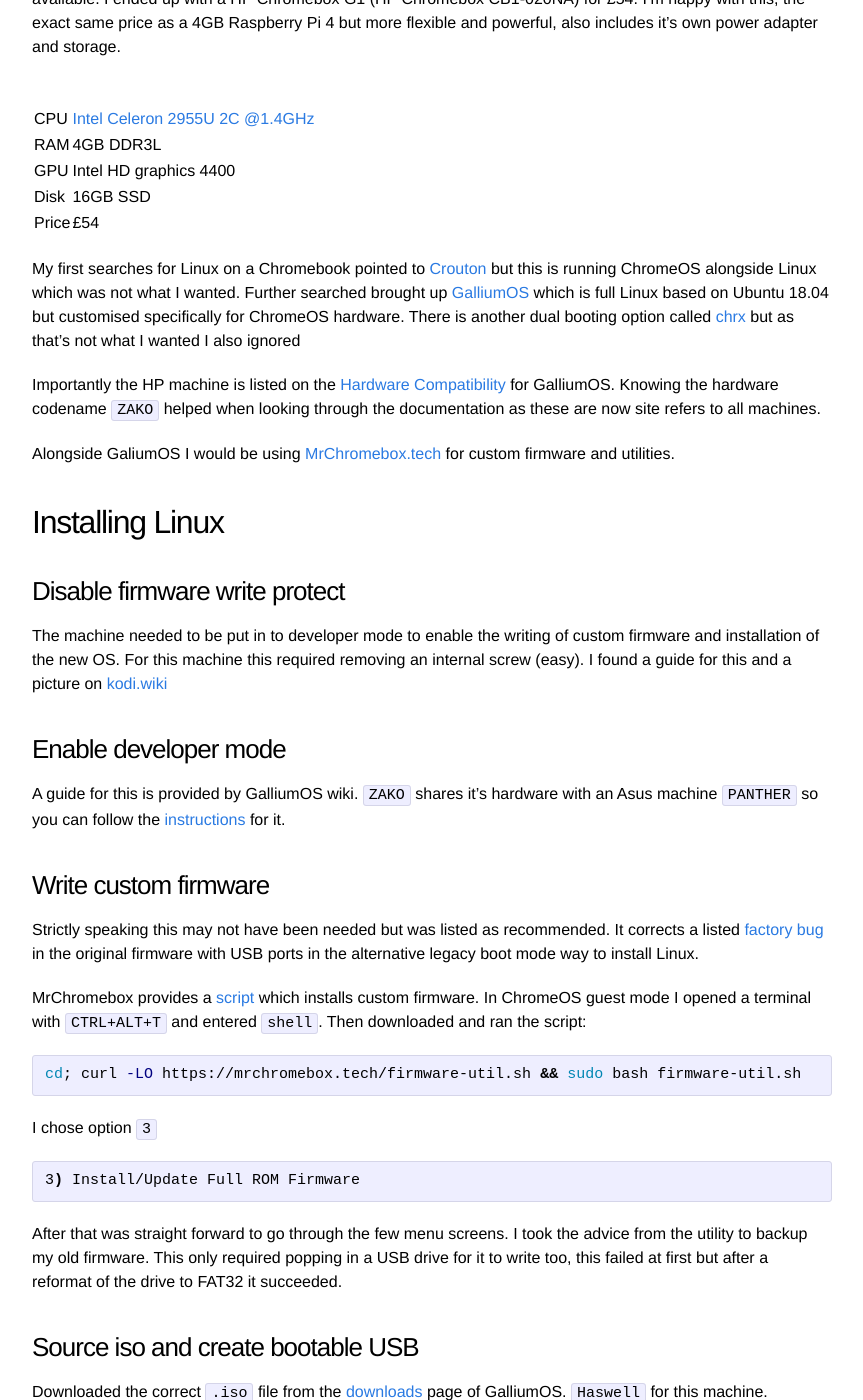
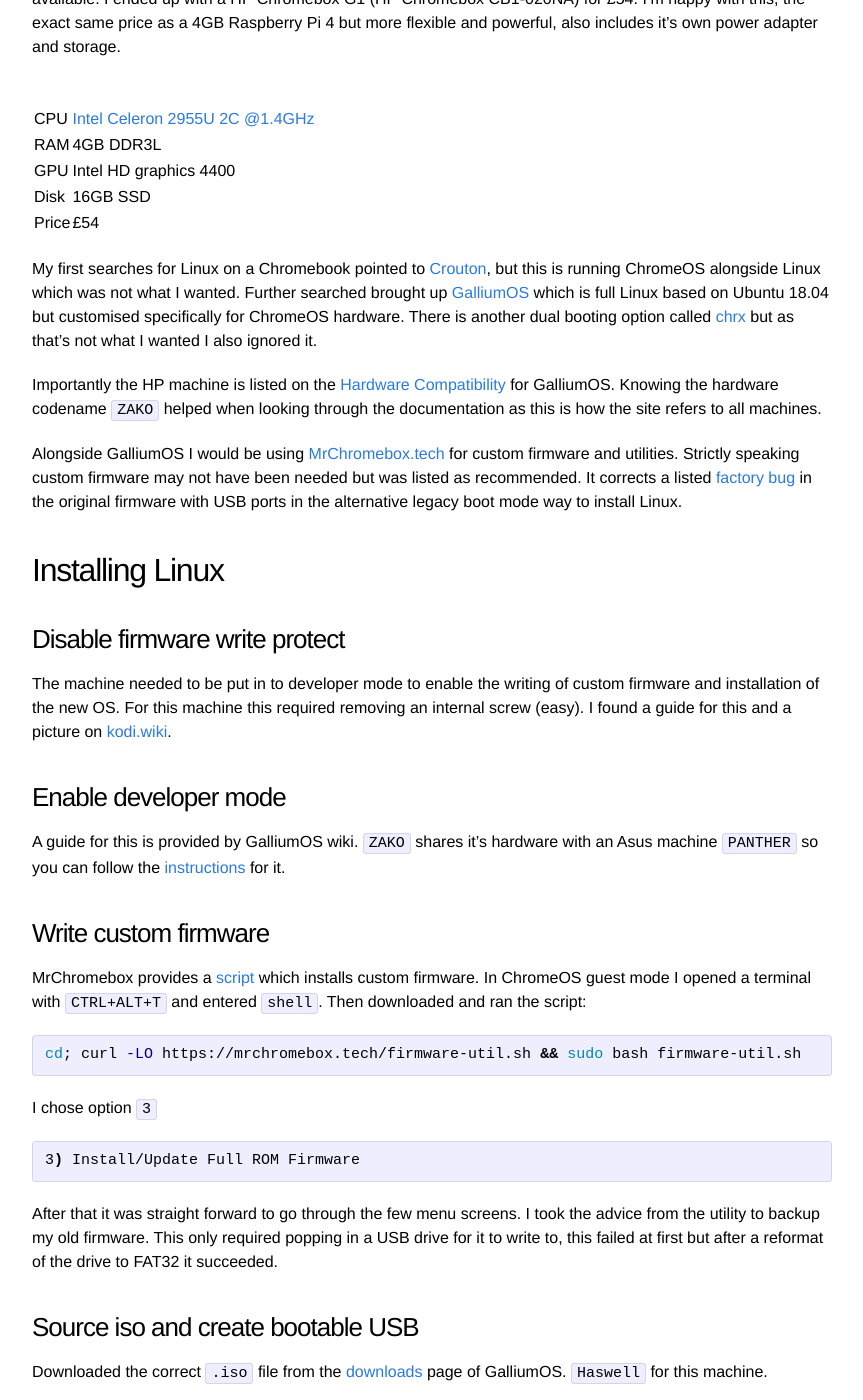
Before and after one commit to rianoc/rianoc.github.io, a Jekyll site: the page built from _posts/2020-04-19-Linux-Chromebox.md, in a window 1280 px wide and 1400 px high, scrolled down 258 px. Shown: the whole window, without its empty margins (208-1071 px from the left). Built offline with Jekyll 4.4.1, drawn with Linux system fonts in a browser that asks for light colours; some of the changed text lies outside the part shown.

Commit message:
Tidy Chromebox Linux

````diff
--- a/_posts/2020-04-19-Linux-Chromebox.md
+++ b/_posts/2020-04-19-Linux-Chromebox.md
@@ -15,25 +15,24 @@ I wanted a small x86 machine to have running 24/7 with some services on it as my
 | Disk | 16GB SSD |
 | Price | £54 |
 
-My first searches for Linux on a Chromebook pointed to [Crouton](https://github.com/dnschneid/crouton) but this is running ChromeOS alongside Linux which was not what I wanted. Further searched brought up [GalliumOS](https://galliumos.org/) which is full Linux based on Ubuntu 18.04 but customised specifically for ChromeOS hardware. There is another dual booting option called [chrx](https://chrx.org/) but as that's not what I wanted I also ignored
+My first searches for Linux on a Chromebook pointed to [Crouton](https://github.com/dnschneid/crouton), but this is running ChromeOS alongside Linux which was not what I wanted. Further searched brought up [GalliumOS](https://galliumos.org/) which is full Linux based on Ubuntu 18.04 but customised specifically for ChromeOS hardware. There is another dual booting option called [chrx](https://chrx.org/) but as that's not what I wanted I also ignored it.
 
-Importantly the HP machine is listed on the [Hardware Compatibility](https://wiki.galliumos.org/Hardware_Compatibility) for GalliumOS. Knowing the hardware codename `ZAKO` helped when looking through the documentation as these are now site refers to all machines.
+Importantly the HP machine is listed on the [Hardware Compatibility](https://wiki.galliumos.org/Hardware_Compatibility) for GalliumOS. Knowing the hardware codename `ZAKO` helped when looking through the documentation as this is how the site refers to all machines.
 
-Alongside GaliumOS I would be using [MrChromebox.tech](https://mrchromebox.tech) for custom firmware and utilities.
+Alongside GalliumOS I would be using [MrChromebox.tech](https://mrchromebox.tech) for custom firmware and utilities.
+Strictly speaking custom firmware may not have been needed but was listed as recommended. It corrects a listed [factory bug](https://wiki.galliumos.org/Firmware#Factory_Bugs) in the original firmware with USB ports in the alternative legacy boot mode way to install Linux.
 
 ## Installing Linux
 
 ### Disable firmware write protect
 
-The machine needed to be put in to developer mode to enable the writing of custom firmware and installation of the new OS. For this machine this required removing an internal screw (easy). I found a guide for this and a picture on [kodi.wiki](https://kodi.wiki/view/Chromebox#Device_Preparation)
+The machine needed to be put in to developer mode to enable the writing of custom firmware and installation of the new OS. For this machine this required removing an internal screw (easy). I found a guide for this and a picture on [kodi.wiki](https://kodi.wiki/view/Chromebox#Device_Preparation).
 
 ### Enable developer mode
 
 A guide for this is provided by GalliumOS wiki. `ZAKO` shares it's hardware with an Asus machine `PANTHER` so you can follow the [instructions](https://wiki.galliumos.org/Installing/Panther#Enable_Developer_Mode_and_Boot_Flags) for it.
 
 ### Write custom firmware
-
-Strictly speaking this may not have been needed but was listed as recommended. It corrects a listed [factory bug](https://wiki.galliumos.org/Firmware#Factory_Bugs) in the original firmware with USB ports in the alternative legacy boot mode way to install Linux.
 
 MrChromebox provides a [script](https://mrchromebox.tech/#fwscript) which installs custom firmware.
 In ChromeOS guest mode I opened a terminal with `CTRL+ALT+T` and entered `shell`. Then downloaded and ran the script:
@@ -47,13 +46,13 @@ I chose option `3`
 3) Install/Update Full ROM Firmware
 ```
 
-After that was straight forward to go through the few menu screens. I took the advice from the utility to backup my old firmware. This only required popping in a USB drive for it to write too, this failed at first but after a reformat of the drive to FAT32 it succeeded.
+After that it was straight forward to go through the few menu screens. I took the advice from the utility to backup my old firmware. This only required popping in a USB drive for it to write to, this failed at first but after a reformat of the drive to FAT32 it succeeded.
 
 ### Source iso and create bootable USB
 
 Downloaded the correct `.iso` file from the [downloads](https://galliumos.org/download) page of GalliumOS. `Haswell` for this machine.
 
-I tried [rufus](https://rufus.ie/) at first but event with the correct settings (`GPT`, `UEFI`, `DD`) this was failing to boot for me. Instead of used [Etcher](https://www.balena.io/etcher/) which worked first time without any setting changes required. The wiki has a [guide](https://wiki.galliumos.org/Installing/Creating_Bootable_USB#On_Windows.2C_macOS_.28OS_X.29.2C_and_Linux_.28using_Etcher.29) if needed.
+I tried [rufus](https://rufus.ie/) at first but event with the correct settings (`GPT`, `UEFI`, `DD`) this was failing to boot for me. Instead I used [Etcher](https://www.balena.io/etcher/) which worked first time without any setting changes required. The wiki has a [guide](https://wiki.galliumos.org/Installing/Creating_Bootable_USB#On_Windows.2C_macOS_.28OS_X.29.2C_and_Linux_.28using_Etcher.29) if needed.
 
 ### Install GalliumOS
 
````
